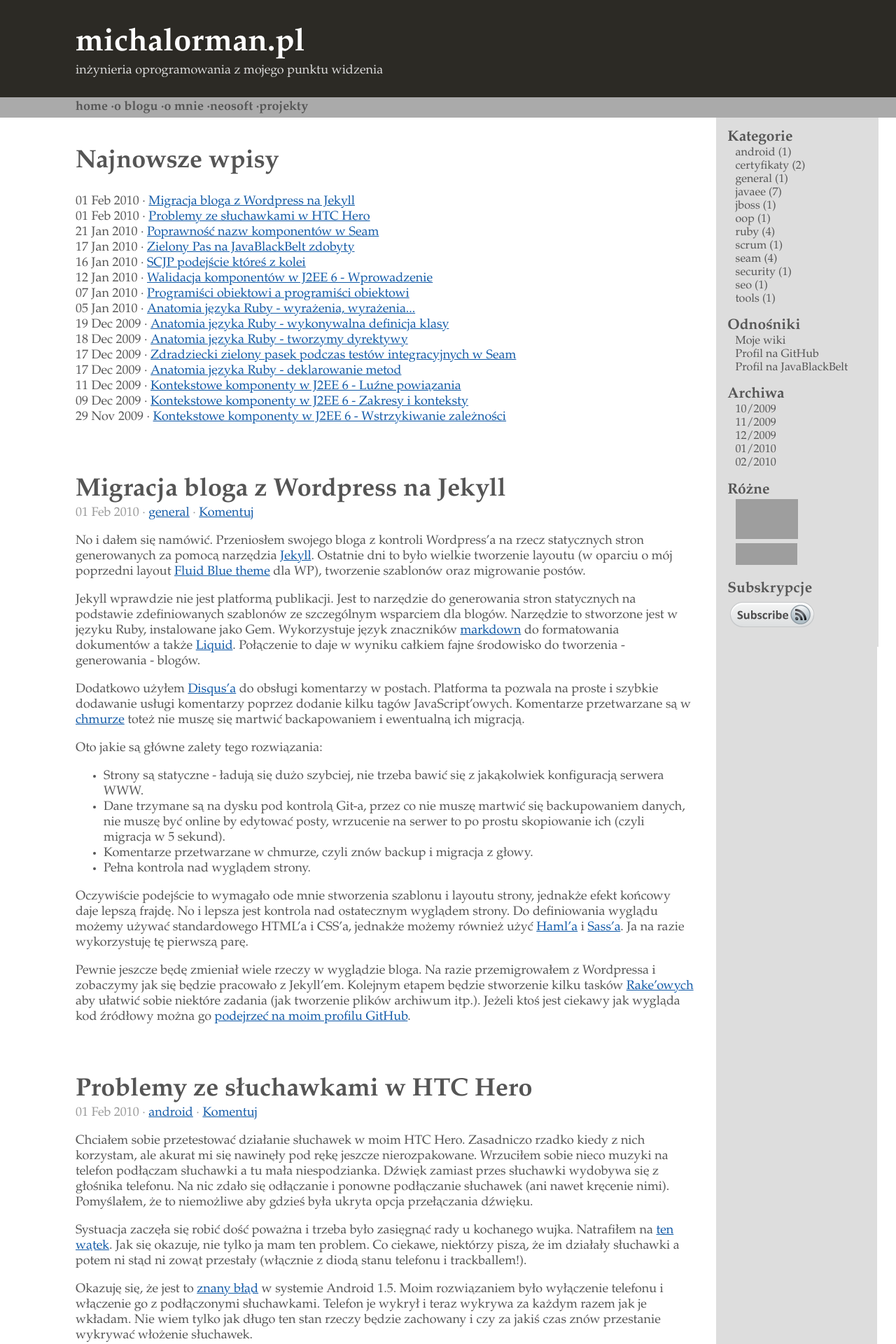
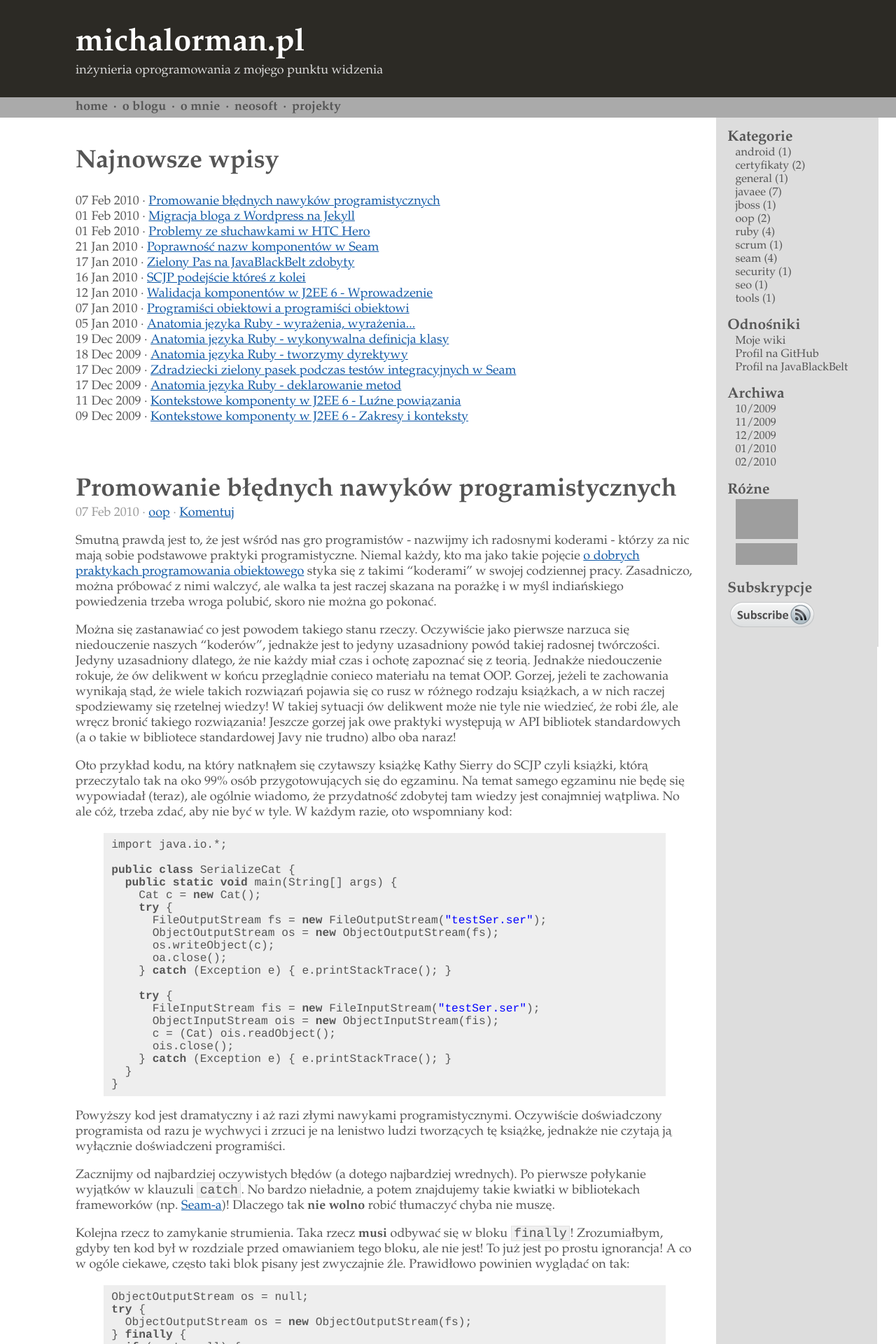
Before and after one commit to michalorman/michalorman-blog-old, a Jekyll site: the page built from blog/index.html, in a window 1280 px wide. Shown: the top 1920 px of the page at 70% size. Built offline with Jekyll 4.4.1, drawn with Linux system fonts in a browser that asks for light colours; Markdown is read by kramdown in place of the engine named in the settings; comment, search, counter and statistics services are not loaded; some of the changed text lies outside the part shown; grey boxes are pictures that could not be loaded.

Commit message:
Added new post.

```diff
--- a/_includes/navbar.html
+++ b/_includes/navbar.html
@@ -1,5 +1,9 @@
 <a href="/blog/">home</a>
-&middot;<a href="/blog/o-blogu/">o blogu</a>
-&middot;<a href="/blog/o-mnie/">o mnie</a>
-&middot;<a href="/blog/o-mnie/neosoft/">neosoft</a>
-&middot;<a href="/blog/o-mnie/moje-projekty/">projekty</a>
+<span class="separator">&middot;</span>
+<a href="/blog/o-blogu/">o blogu</a>
+<span class="separator">&middot;</span>
+<a href="/blog/o-mnie/">o mnie</a>
+<span class="separator">&middot;</span>
+<a href="/blog/o-mnie/neosoft/">neosoft</a>
+<span class="separator">&middot;</span>
+<a href="/blog/o-mnie/moje-projekty/">projekty</a>
--- /dev/null
+++ b/blog/oop/_posts/2010-02-07-promowanie-blednych-nawykow-programistycznych.markdown
@@ -0,0 +1,220 @@
+---
+layout: post
+title: Promowanie błędnych nawyków programistycznych
+description: Jakto w książkach i bibliotekach promowane są błędne zwyczaje programistyczne
+keywords: object oriented programming design analysis design patterns high cohesion low coupling
+---
+Smutną prawdą jest to, że jest wśród nas gro programistów - nazwijmy ich radosnymi koderami - którzy
+za nic mają sobie podstawowe praktyki programistyczne. Niemal każdy, kto ma jako takie
+pojęcie [o dobrych praktykach programowania obiektowego](http://michalorman.pl/blog/2010/01/programisci-obiektowi-a-programisci-obiektowi)
+styka się z takimi "koderami" w swojej codziennej pracy. Zasadniczo, można próbować z nimi
+walczyć, ale walka ta jest raczej skazana na porażkę i w myśl indiańskiego powiedzenia
+trzeba wroga polubić, skoro nie można go pokonać.
+
+Można się zastanawiać co jest powodem takiego stanu rzeczy. Oczywiście jako pierwsze
+narzuca się niedouczenie naszych "koderów", jednakże jest to jedyny uzasadniony powód
+takiej radosnej twórczości. Jedyny uzasadniony dlatego, że nie każdy miał czas i ochotę
+zapoznać się z teorią. Jednakże niedouczenie rokuje, że ów delikwent w końcu przeglądnie conieco
+materiału na temat OOP. Gorzej, jeżeli te zachowania wynikają stąd, że wiele takich
+rozwiązań pojawia się co rusz w różnego rodzaju książkach, a w nich raczej spodziewamy
+się rzetelnej wiedzy! W takiej sytuacji ów delikwent może nie tyle nie wiedzieć,
+że robi źle, ale wręcz bronić takiego rozwiązania! Jeszcze gorzej jak owe praktyki
+występują w API bibliotek standardowych (a o takie w bibliotece standardowej
+Javy nie trudno) albo oba naraz!
+
+Oto przykład kodu, na który natknąłem się czytawszy książkę Kathy Sierry do SCJP
+czyli książki, którą przeczytalo tak na oko 99% osób przygotowujących się do egzaminu.
+Na temat samego egzaminu nie będę się wypowiadał (teraz), ale ogólnie wiadomo, że przydatność
+zdobytej tam wiedzy jest conajmniej wątpliwa. No ale cóż, trzeba zdać, aby nie być w tyle.
+W każdym razie, oto wspomniany kod:
+
+{% highlight java %}
+import java.io.*;
+
+public class SerializeCat {
+  public static void main(String[] args) {
+    Cat c = new Cat();
+    try {
+      FileOutputStream fs = new FileOutputStream("testSer.ser");
+      ObjectOutputStream os = new ObjectOutputStream(fs);
+      os.writeObject(c);
+      oa.close();
+    } catch (Exception e) { e.printStackTrace(); }
+
+    try {
+      FileInputStream fis = new FileInputStream("testSer.ser");
+      ObjectInputStream ois = new ObjectInputStream(fis);
+      c = (Cat) ois.readObject();
+      ois.close();
+    } catch (Exception e) { e.printStackTrace(); }
+  }
+}
+{% endhighlight %}
+
+Powyższy kod jest dramatyczny i aż razi złymi nawykami programistycznymi. Oczywiście
+doświadczony programista od razu je wychwyci i zrzuci je na lenistwo ludzi tworzących
+tę książkę, jednakże nie czytają ją wyłącznie doświadczeni programiści.
+
+Zacznijmy od najbardziej oczywistych błędów (a dotego najbardziej wrednych). Po pierwsze
+połykanie wyjątków w klauzuli ``catch``. No bardzo nieładnie, a potem znajdujemy takie kwiatki
+w bibliotekach frameworków (np. [Seam-a](http://michalorman.pl/blog/2009/12/zdradziecki-zielony-pasek-podczas-testow-integracyjnych-w-seam/))!
+Dlaczego tak **nie wolno** robić tłumaczyć chyba nie muszę.
+
+Kolejna rzecz to zamykanie strumienia. Taka rzecz **musi** odbywać się w bloku
+``finally``! Zrozumiałbym, gdyby ten kod był w rozdziale przed omawianiem tego bloku,
+ale nie jest! To już jest po prostu ignorancja! A co w ogóle ciekawe, często taki blok
+pisany jest zwyczajnie źle. Prawidłowo powinien wyglądać on tak:
+
+{% highlight java %}
+ObjectOutputStream os = null;
+try {
+  ObjectOutputStream os = new ObjectOutputStream(fs);
+} finally {
+  if (os != null) {
+    try {
+      os.close();
+    } catch (IOException e) { ... }
+  }
+}
+{% endhighlight %}
+
+Często programiści zapominają o sprawdzeniu czy odpowiednia zmienna nie ma czasem
+wartości ``null`` a przecież tworzenie strumienia może spowodować wyjątek, a wtedy
+zmienna nie jest zainicjalizowana (i dostajemy ``NullPointerException``).
+
+Co ciekawe takie błędne zamykanie strumienia wystepuje nawet w [oficjalnej dokumentacji](http://java.sun.com/j2se/1.4.2/docs/api/java/io/ObjectOutputStream.html)
+Javy dla klasy ObjectOutputStream. Zauważmy również, że w cytowanym przykładzie
+strumień do pliku w ogóle nie jest zamykany!
+
+Zasadniczo blok ``try-catch`` otaczający zamykanie strumienia jest tam niejako
+pro forma. Demonstruje on pewien językowy bubel Javy, tzw. checked exceptions, czyli
+wyjątki, które musimy albo obsłużyć albo wyrzucić w górę stosu. Dlaczego jest to bubel?
+Ano konia z rzędem temu kto wymyśli jakąś sensowną metodę obsługi wyjątku rzuconego
+podczas tworzenia bądź zamykania strumienia. Otóż okazuje się, że 99% takich obsłużeń
+wyjątków to jest zwyczajne logowanie ich (reszta to połykanie ;)). W większości przypadków
+nie da się ich obsłużyć. Wszystkie wyjątki powinny być typu unchecked, a wtedy kiedy będziemy wiedzieli jak obsłużyć
+taką sytuację to sobie napiszemy stosowny blok (w myśl zasady configuration by exception - czyli
+domyślne zachowanie zmieniamy tylko w wyjątkowych sytuacjach). Takie bloki ``try-catch`` które nic
+nie robią sensownego zaśmiecają nam tylko kod. Polecam [artykuł](http://misko.hevery.com/2009/09/16/checked-exceptions-i-love-you-but-you-have-to-go/)
+Miska Hevery'ego na ten temat.
+
+No dobra przebrneliśmy przez błędy wynikające z zaniedbań (albo ignorancji) autorów
+książki. Jednak cytowany kod ma jeszcze błędy wynikające ze złego zaprojektowania API.
+Niestety twórcy API Javy w wielu miejscach się nie popisali a niestety nawyki te są
+potem przenoszone na nasze projekty.
+
+Przyglądnijmy się jak jest serializowany nasz obiekt. Algorytm możemy opisać w następujących
+krokach:
+
+1. Stworzenie strumienia wyjściowego do pliku
+2. Stworzenie strumienia wyjściowego dla obiektu ze wskazaniem na stworzony wcześniej plik
+3. Serializowanie obiektu
+4. Zamykanie strumieni
+
+Czy powyższy algorytm nie wydaje wam się nieco zbyt skomplikowany? Owszem, rozumiem, że
+operacja serializacji jest skomplikowana, jednak według mnie algortym taki powinien wyglądać
+tak:
+
+1. Serializowanie obiektu
+
+Cała reszta to tylko zbędne czynności. Na szczęście rzadko kiedy potrzebujemy robić
+serializację ręcznie, ale gdybyśmy musieli to głowę daję, że znaczna większość tego
+typu kodu wyglądała by tak jak zacytowany (oczywiście z poprawnym zamykaniem strumieni ;)).
+Dlaczego zatem musimy się tak trudzić? Wynika to ze złego wydzielenia odpowiedzialności.
+
+Nie znając kodu ani obiektu ``FileOutputStream``, ani ``ObjectOutputStream`` możemy
+spróbować wyobrazić sobie co one robią z serializowanym obiektem. Przy pomocy refleksji
+jeżdżą po jego polach i polach obiektów do których on się odwołuje (i do których one się
+odwołują ;)) itd. Oczywiście pomijając te oznaczone słowem kluczowym ``transient``.
+Czyli odkrywają sobie to co my tak skrzętnie przed nimi ukryliśmy za pomocą
+enkapsulacji. Czy są to opowiedzialności tych obiektów? Ależ oczywiście, że nie!
+Za serializację powinien być odpowiedzialny sam obiekt! Serializacja powinna
+odbywać się mniej więcej tak:
+
+{% highlight java %}
+object.serialize();
+{% endhighlight %}
+
+I tyle! Bez zbędnych ceregieli! Ewentualnie jako parametr może brać np. nazwę pliku,
+albo strumień wyjściowy (albo obie metody przeładowane - overloaded).
+Zauważmy, że obiekty ``FileOutputStream`` oraz
+``ObjectOutputStream`` to są anemiczne klasy. Nie służą nam kompletnie do niczego!
+Tworzymy je, żeby wywołać jedną metodę a potem je pozamykać.
+
+Prawidłowo zaimplementowany mechanizm serializacji powinien być zaimplementowany
+tak, żeby obiekt sam potrafił się zserializować, gdyż to on zna najlepiej swój
+stan. Nie żadne obiekty "utilsowe"! Ba, domyślna implementacja powinna już być
+gotowa (np. w klasie Object) a jeżeli chcemy to zmienić to używamy, **jedynego
+najsensowniejszego** mechanizmu służącego do tego celu, czyli nadpisywania (ang. overriding)!
+Po co nam jakieś bzdetne dekoratory i interfejsy markery (które notabene nic nie
+znaczą)? Mechanizm serializacji Javy to jakaś pomyłka (mam na myśli tylko jej design
+a nie działanie) i antywzorzec projektowy! Obiekty powinny być z założenia serializowalne
+a jeżeli tego nie chcemy oznaczamy je jako ``transient`` i tyle.
+
+Niestety to jest najczęstszy błąd z jakim się spotykam, czyli błedne przypisanie
+odpowiedzialności. Pół biedy jak wynika ono z ograniczeń języka (nie można zmienić już
+istniejącej klasy jeżeli jej nie przekompilujemy, tak jak można to robić np. w językach
+dynamicznych), jednakże w klasach które sami projektujemy takie rzeczy nie powinny
+występować (tak jak nie powinni ich robić programiści API mając dostęp do źródeł).
+
+Jest kilka prostych sposobów zauważenia, że klasa jaką tworzymy nie ma sensu i
+prawdopodobnie popełniliśmy błąd gdzieś w projekcie. Pierwszym symptomem jest brak pól
+egzemplarza (ang. instance variables). Prawidłowo zaimplementowana klasa powinna mieć
+zarówno stan jak i metody. Jeżeli posiada tylko metody to jest to klasa tzw. utilsowa, której
+metody możemy spokojnie przenieść do dowolnie innej klasy albo zrobić statycznymi
+co jest kolejnym elementem mówiącym nam, że klasa jest źle zaprojektowana. Z drugiej
+strony, jeżeli klasa ma tylko pola (czyli stan) i żadnych metod biznesowych, to taka
+klasa jest anemiczna ponieważ służy nam jedynie jako worek na dane, a nie jest nam
+potrzebna do jakiejkolwiek logiki (no chyba, że do przesyłania danych).
+
+Jak zatem określić do jakiej klasy powinna należeć metoda? Wystarczy przyglądnąć
+się jej kodowi. Jeżeli taka metoda nie przyjmuje, żadnego argumentu, oznacza to, że
+albo zwraca stałą, albo zwraca coś co pobiera statycznie (co w ogóle oznacza, że jest
+źle zaimplementowana). Jeżeli jednak przyjmuje jakiś argument(y) to należy sprawdzić,
+co robimy z takim argumentem. Czy odpytujemy go o jakieś pola poczym robimy operacje
+aby wynik zwrócić albo zapisać w tym samym obiekcie? To znaczy, że dana metoda jest odpowiedzialnością
+tego obiektu. Rzućmy okiem na przykład:
+
+{% highlight java %}
+class DistanceCounter {
+  public Double countDistance(ZipCode z1, ZipCode z2) {
+    // obliczanie odległości pomiędzy kodami pocztowymi
+    return distance;
+  }
+}
+{% endhighlight %}
+
+Powyższa klasa jest błędnie zaimplementowana, gdyż jest bezużyteczna. Metodę
+obliczania odległości możemy śmiało zaimplementować w samej klasie ``ZipCode``:
+
+{% highlight java %}
+class ZipCode {
+  public Double countDistance(ZipCode other) {
+    // obliczanie odległości od tego kodu do podanego w parametrze...
+    return distance;
+  }
+}
+{% endhighlight %}
+
+Zasadniczo, jeżeli widzimy, że metoda nie jest zaimplementowana we właściwej klasie
+(ponieważ posiada któreś z wymienionych symptomów) niemal zawsze da się ona zaimplementować
+w klasie którejś z jej parametrów (zwykle tej do której się najczęściej odwołujemy w metodzie).
+
+### Podsumowanie
+
+Wszyscy popełniamy błędy podczas programowania. Nie mam tu na myśli tylko błędów
+w działaniu aplikacji, ale w jej projekcie. Wynika to z tego, że często prototypujemy,
+albo nie mamy czasu na dokładny design. Ważne jest, abyśmy korzystali jednak z potęgi
+refaktoryzacji i widząc oczywiste symptomy antywzorców i błednych koncepcji poprawiali
+je, o ile to możliwe od razu (bo pozostawione będą tam tkwić do końca). Nie łudźmy się,
+że będziemy robić super architekturę od razu. To nie przychodzi nawet z doświadczeniem
+bo co chwila stajemy przed nowymi wyzwaniami. Nauczmy się jednak czytać kod i wykrywać
+potencjalne problemy.
+
+Czytając wszelkie materiały, czy to książki czy API musimy zastosować zasadę
+ograniczonego zaufania. Ludzie tworzący ów kod niekoniecznie są orłami w dziedzinie
+poprawnego programowania, zgodnego z fundamentalnymi zasadami OO. Uważajmy, abyśmy
+się nie nacieli i nie powielali złych praktyk w swoich projektach. Najlepiej filtrujmy
+wszystko przez ``ZdrowyRozsądekFilter`` i analizujmy czy rzeczy, które powinny być
+proste nie są nazbyt skomplikowane (czasem wynika to z tzw. przeintelektualizowania
+problemu).
--- a/stylesheets/default.css
+++ b/stylesheets/default.css
@@ -112,6 +112,10 @@ td {
 #navbar a:hover {
 	color: #222;
 	text-decoration: underline;
+}
+
+#navbar .separator {
+	margin: 0 0.2em;
 }
 
 #main {
```
